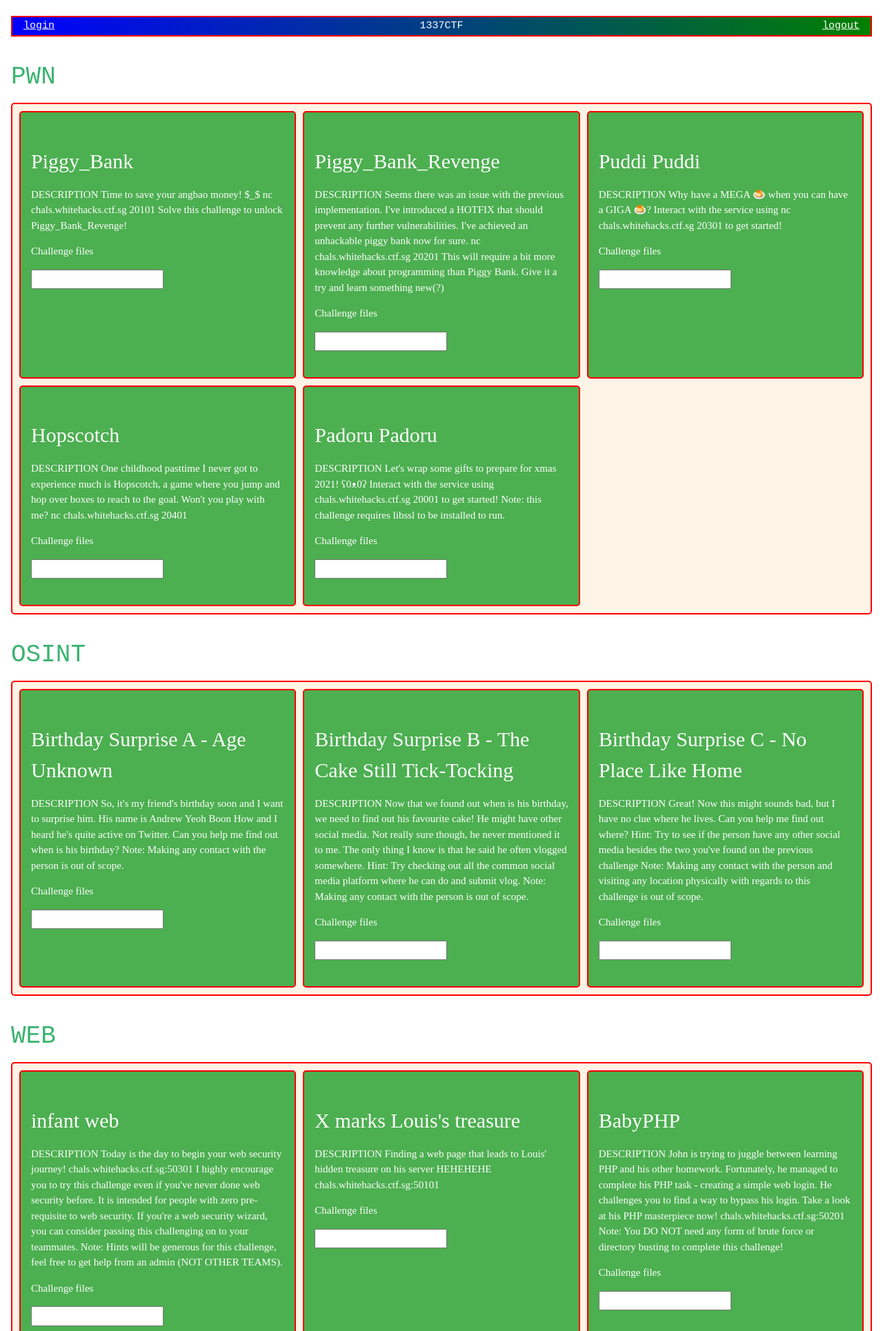
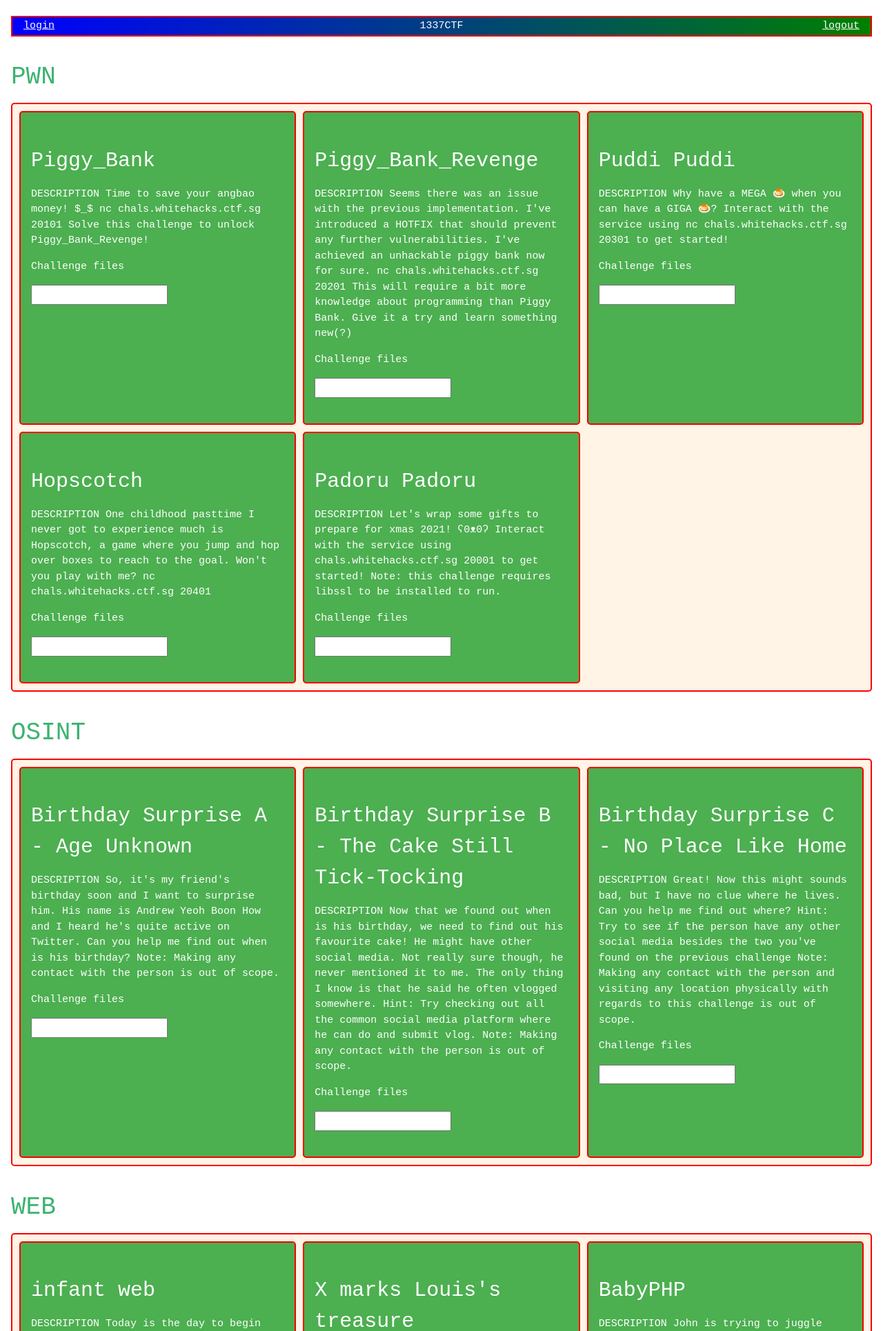
Before and after one commit to seanLimWeiRen/plshackme, a Flask app: page /challs in a window 1280 px wide. Shown: the top 1930 px of the page at 69% size. Run offline with Flask 3, Linux system fonts and the light colour scheme; the visitor is signed in with stand-in values (Sample User, id 1).

Commit message:
change font

```diff
--- a/templates/challs.html
+++ b/templates/challs.html
@@ -41,7 +41,7 @@
 
         }
         body, h2 {
-          font-family: serif;
+            font-family: 'Courier New', Courier, monospace;
          }
         body, h1 {
             font-family: 'Courier New', Courier, monospace;
@@ -49,7 +49,7 @@
         }
         .ctfchall {
             border: 2px solid red;
-            font-family: serif;
+            font-family: 'Courier New', Courier, monospace;
          }
 
     </style>
```
